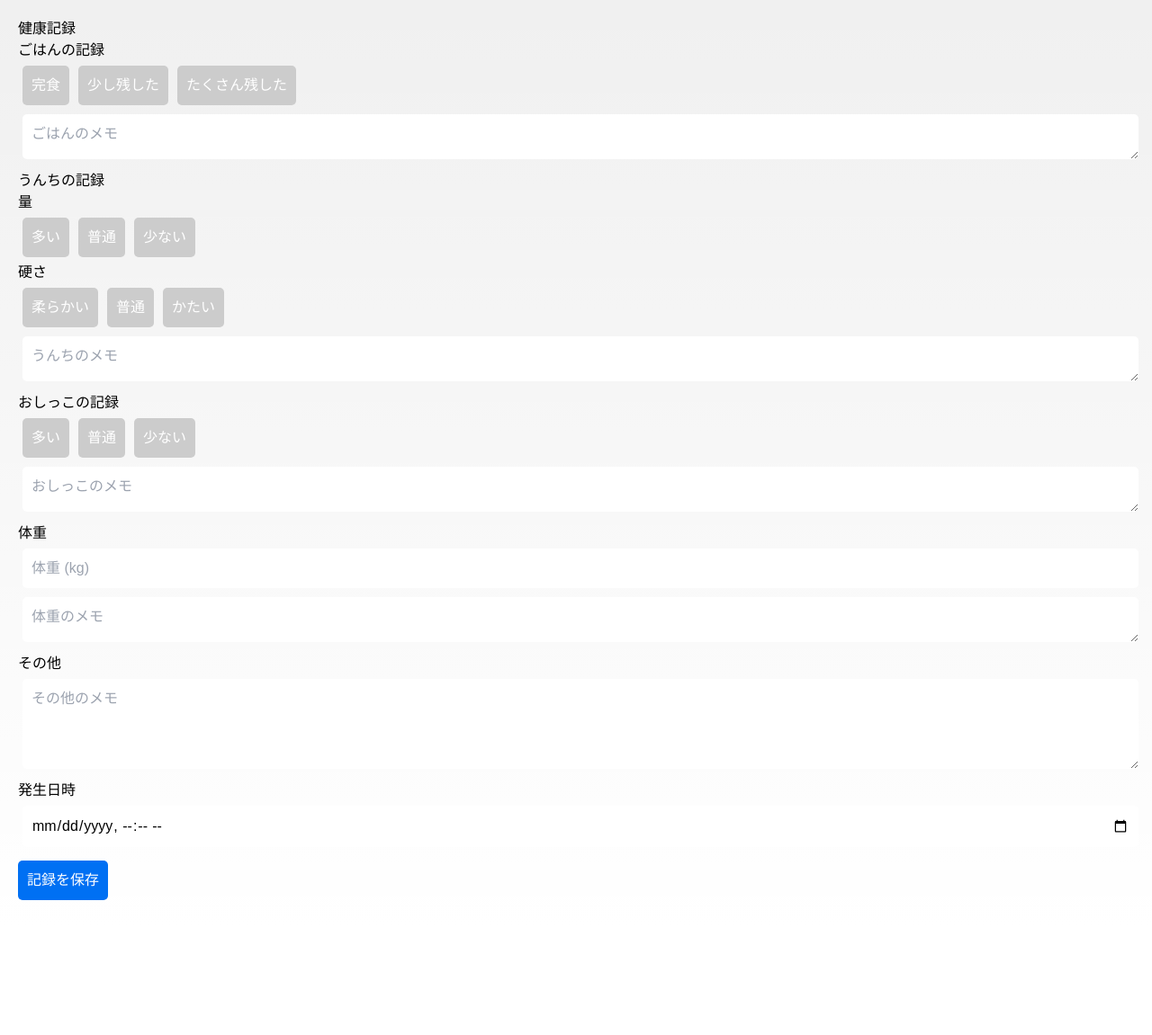
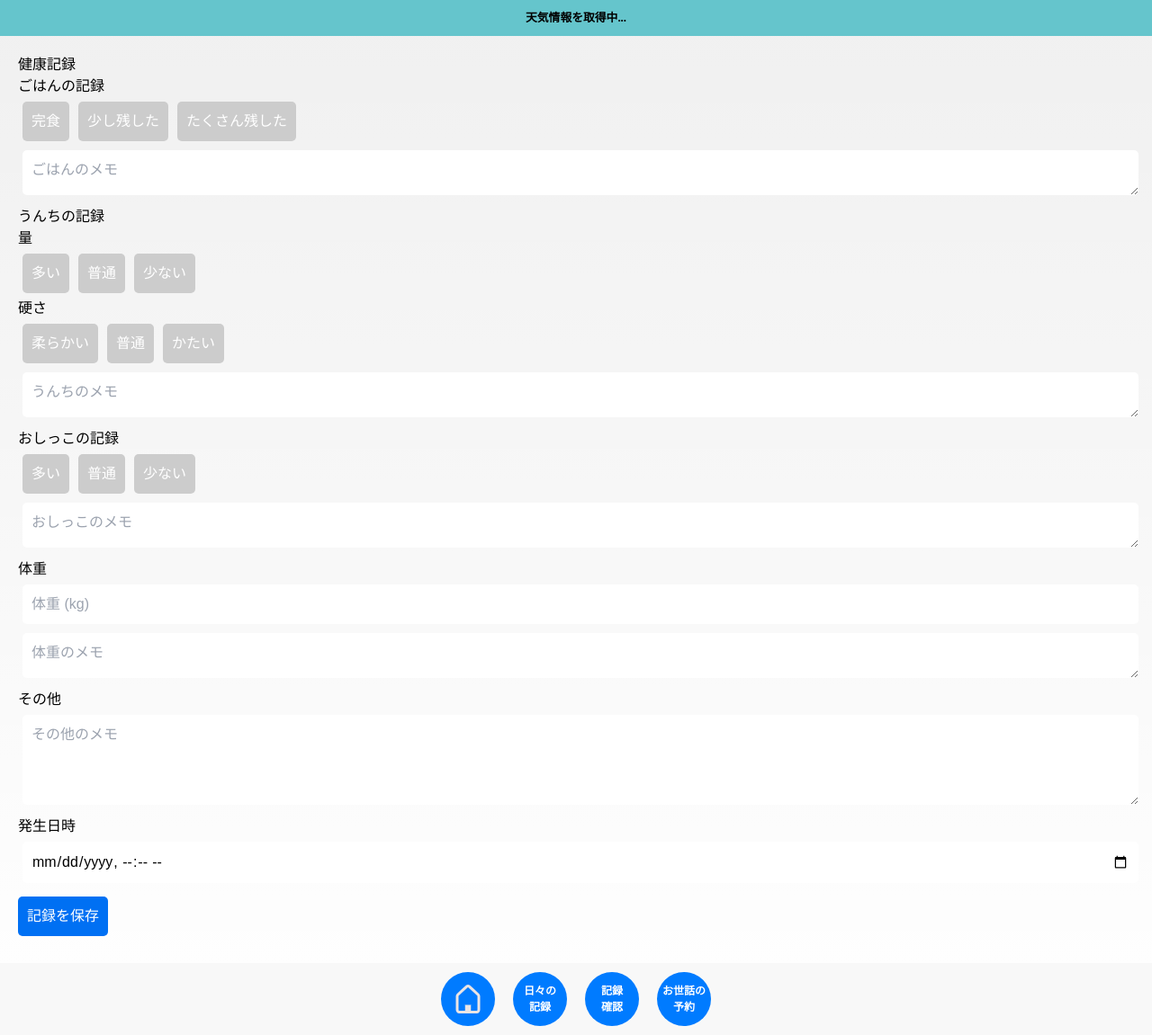
Before and after one commit to jasminetech0/Tech0DodWalkAPP, a Next.js app in the folder app_wonderful_partners/frontend/: page /1/top/record in a window 1280 px wide. Shown: the whole page at 90% size. Before the commit the page ends 1031 px from the top, so only its background shows below. Built offline with nearby package versions, Linux system fonts and the light colour scheme; no server answers.

Commit message:
日々の登録ページの遷移設定

```diff
--- a/app_wonderful_partners/frontend/src/app/[petId]/top/record/page.jsx
+++ b/app_wonderful_partners/frontend/src/app/[petId]/top/record/page.jsx
@@ -1,6 +1,9 @@
 "use client";
 import { useState } from 'react';
 import { useRouter } from 'next/navigation';
+import Header from '../../../components/Header';
+import Footer from '../../../components/Footer';
+
 
 export default function PetRecordPage({ params }) {
   const { petId } = params;
@@ -59,6 +62,8 @@ export default function PetRecordPage({ params }) {
 };
 
   return (
+    <div>
+    <Header />
     <form onSubmit={handleSubmit} style={{ padding: '20px', fontFamily: 'Arial, sans-serif' }}>
       <h1>健康記録</h1>
 
@@ -210,5 +215,7 @@ export default function PetRecordPage({ params }) {
         記録を保存
       </button>
     </form>
+    <Footer />
+    </div>
   );
 }
```
Also changed, not shown: 1 other file (tests, documents, lock files or other folders).
